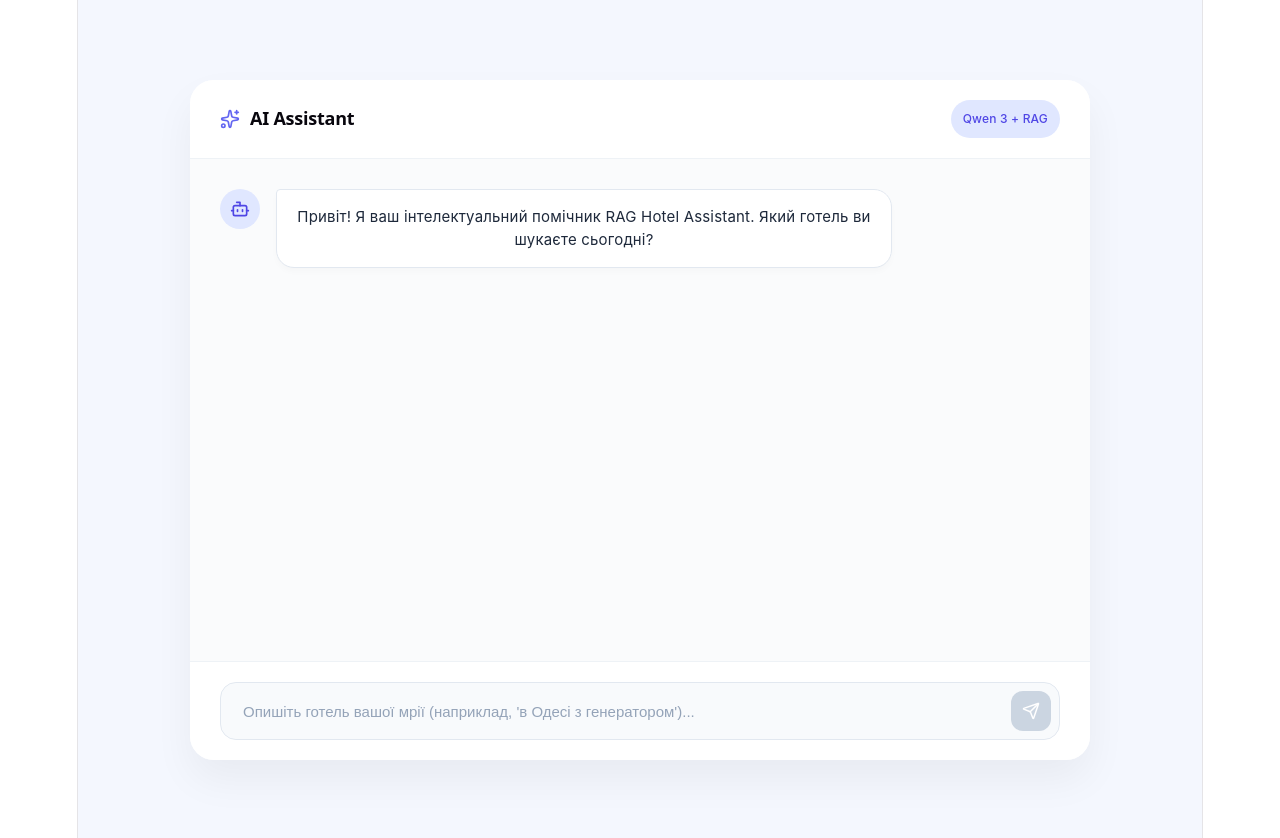
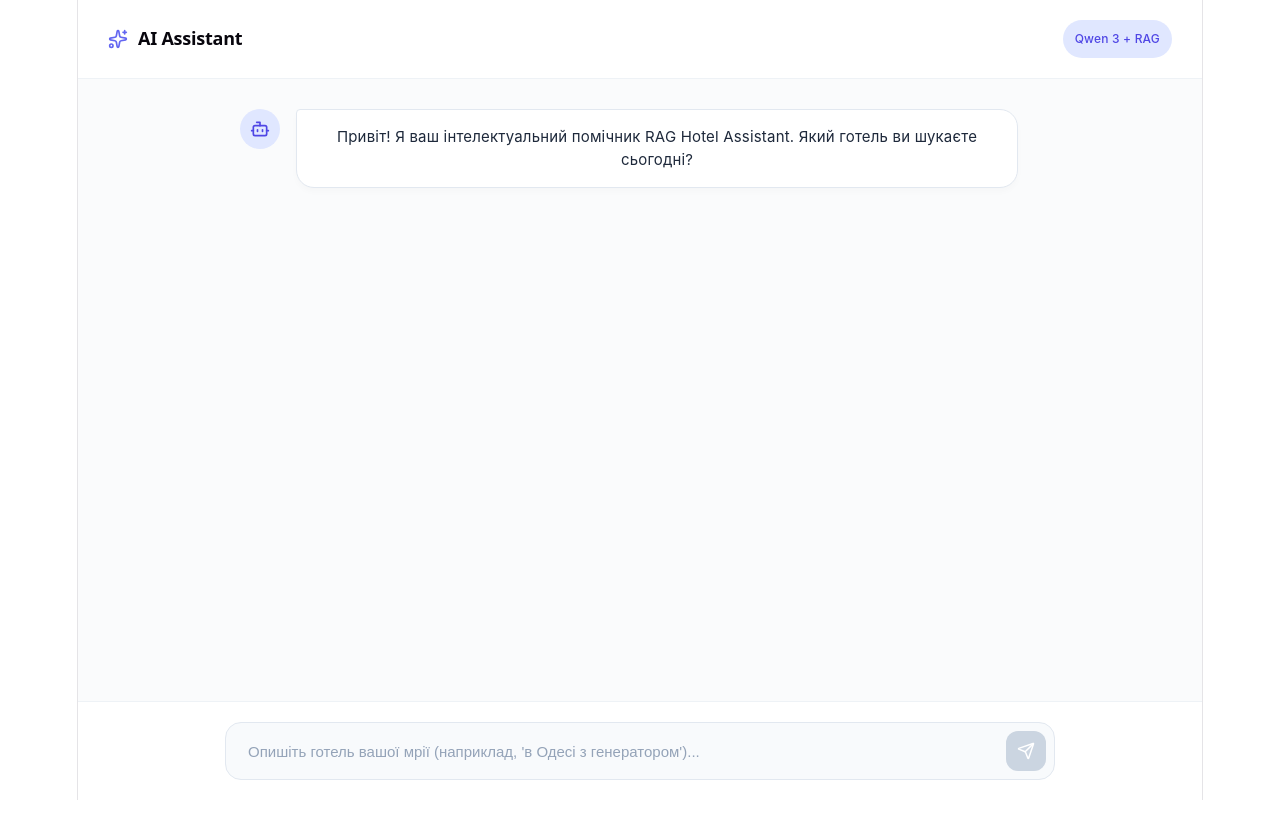
Before and after one commit to bodyachep/rag-hotel-assistant, a React app: page /#/assistant in a window 1280 px wide. After the commit the page ends 800 px from the top, so only its background shows below. Built offline with nearby package versions, Linux system fonts and the light colour scheme; the HTML template or start-up script is replaced by a standard one.

Commit message:
style: made AI assistant fullscreen

```diff
--- a/src/pages/Assistant.css
+++ b/src/pages/Assistant.css
@@ -1,25 +1,27 @@
+/* --- ОСНОВНИЙ МАКЕТ (Повноекранний) --- */
 .assistant-layout {
   display: flex;
   justify-content: center;
   align-items: center;
   height: 100vh;
-  background: #f4f7fe; /* Світлий фон робочої області */
-  padding: 20px;
+  background: #f4f7fe;
+  padding: 0;
   font-family: 'Inter', sans-serif;
 }
 
 .chat-container {
   width: 100%;
-  max-width: 900px;
-  height: 85vh;
+  max-width: 100%;
+  height: 100vh;
   background: #ffffff;
-  border-radius: 24px;
-  box-shadow: 0 20px 40px rgba(0, 0, 0, 0.05);
+  border-radius: 0;
+  box-shadow: none;
   display: flex;
   flex-direction: column;
   overflow: hidden;
 }
 
+/* --- ШАПКА ЧАТУ --- */
 .chat-header {
   padding: 20px 30px;
   border-bottom: 1px solid #eef2f6;
@@ -37,7 +39,7 @@
 }
 
 .status-icon {
-  color: #6366f1; /* Синій/Фіолетовий акцент */
+  color: #6366f1;
 }
 
 .chat-header h2 {
@@ -55,6 +57,7 @@
   border-radius: 20px;
 }
 
+/* --- ЗОНА ПОВІДОМЛЕНЬ --- */
 .messages-area {
   flex: 1;
   padding: 30px;
@@ -63,16 +66,17 @@
   flex-direction: column;
   gap: 24px;
   background: #fafbfc;
+  align-items: center; /* Центруємо всі повідомлення по центру екрана */
 }
 
 .message-wrapper {
   display: flex;
   gap: 16px;
-  max-width: 80%;
+  width: 100%;
+  max-width: 800px; /* Обмежуємо ширину, щоб було зручно читати на великому моніторі */
 }
 
 .message-wrapper.user {
-  align-self: flex-end;
   flex-direction: row-reverse;
 }
 
@@ -102,6 +106,7 @@
   font-size: 15px;
   line-height: 1.5;
   box-shadow: 0 4px 6px rgba(0, 0, 0, 0.02);
+  max-width: 85%;
 }
 
 .message-wrapper.ai .message-bubble {
@@ -121,6 +126,7 @@
   margin: 0;
 }
 
+/* --- АНІМАЦІЯ ДРУКУ --- */
 .typing-dots {
   display: flex;
   gap: 6px;
@@ -136,13 +142,18 @@
   display: block;
 }
 
+/* --- ЗОНА ВВЕДЕННЯ ТЕКСТУ --- */
 .input-area {
   padding: 20px 30px;
   background: #ffffff;
   border-top: 1px solid #eef2f6;
+  display: flex;
+  justify-content: center; /* Центруємо поле вводу */
 }
 
 .input-wrapper {
+  width: 100%;
+  max-width: 800px; /* Ширина поля вводу збігається з шириною повідомлень */
   display: flex;
   align-items: center;
   background: #f8fafc;
@@ -196,19 +207,15 @@
   background: #cbd5e1;
   cursor: not-allowed;
 }
-/* --- АДАПТИВНІСТЬ ДЛЯ МОБІЛЬНИХ ПРИСТРОЇВ (Assistant.css) --- */
+
+/* --- АДАПТИВНІСТЬ ДЛЯ МОБІЛЬНИХ ПРИСТРОЇВ --- */
 @media (max-width: 768px) {
   .assistant-layout {
-    padding: 0;
-    /* Використовуємо dvh (dynamic viewport height) для телефонів, щоб врахувати панель адреси */
     height: 100dvh;
   }
 
   .chat-container {
     height: 100dvh;
-    max-width: 100%;
-    border-radius: 0;
-    box-shadow: none;
   }
 
   .messages-area {
@@ -216,7 +223,7 @@
   }
 
   .message-wrapper {
-    max-width: 95%; /* Даємо більше місця для тексту на телефоні */
+    max-width: 100%; /* На телефоні повідомлення займають усю ширину */
   }
 
   .input-area {
```
